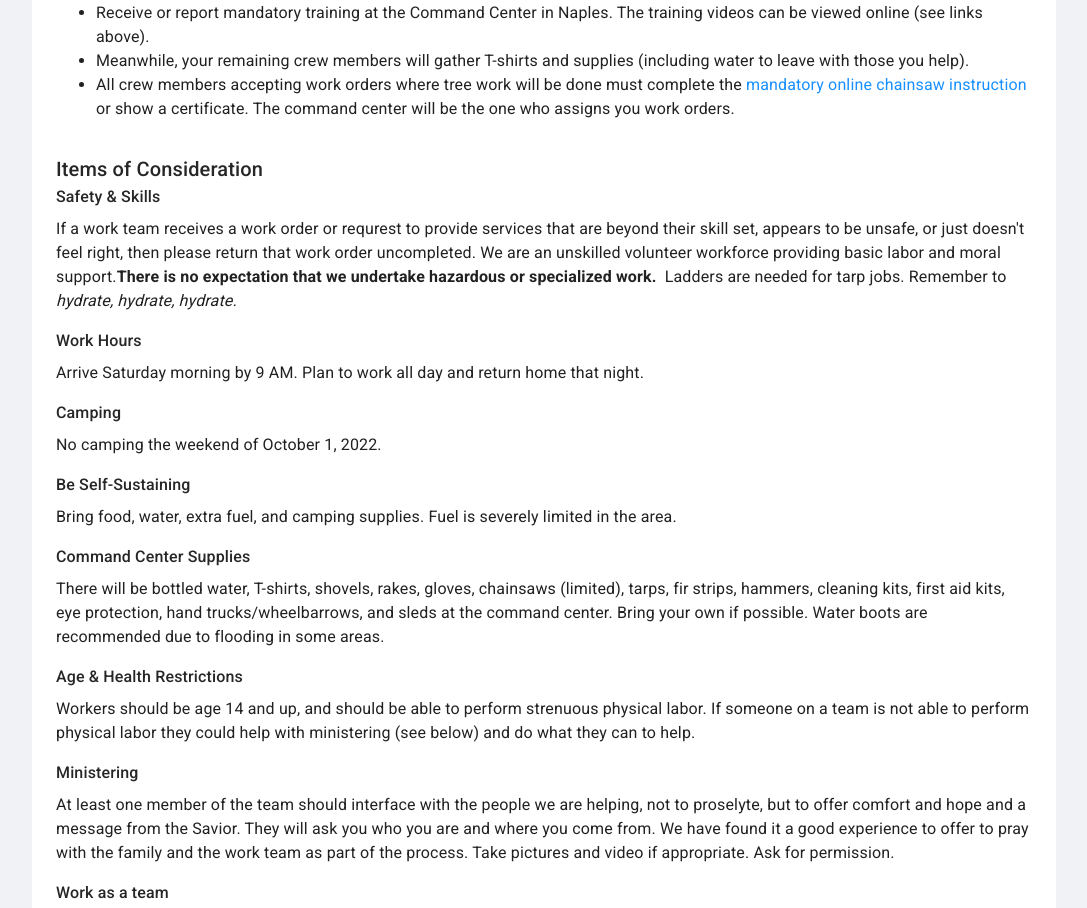
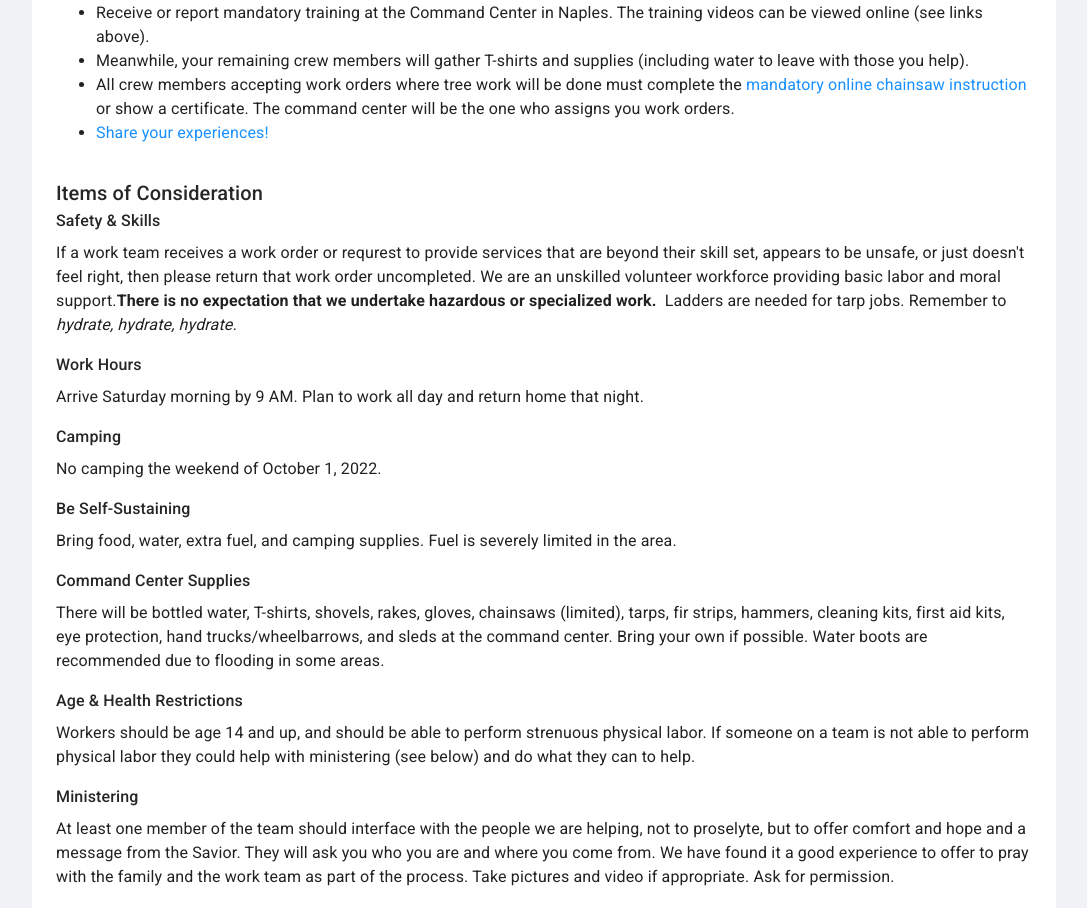
Before and after one commit to jaremieww/nase-disaster-relief, a React (Create React App) app: page /ian/naples in a window 1280 px wide. Shown: the part 1589-2497 px from the top of the page, without its empty margins (18-1105 px from the left). Built offline with nearby package versions, Linux system fonts and the light colour scheme.

Commit message:
Add link to share experiences on CC sites

```diff
--- a/src/CrewLeaderChecklist.tsx
+++ b/src/CrewLeaderChecklist.tsx
@@ -42,7 +42,7 @@ export default function CrewLeaderChecklist() {
       <li><a href="https://www.youtube.com/watch?v=ot4LZjtK0xo">Crisis Cleanup Basic Training</a></li>
     </ul>
 
-    <Title level={3}>Share a photo or story with North America Southeast Area leadership</Title>
+    <Title level={3} id="share">Share a photo or story with North America Southeast Area leadership</Title>
     <p>
       Disaster relief volunteers may have photos or stories to share. We encourage you to post those photos and stories to your stake Facebook page.
       Not a Facebook user? Email your three best photos, information about your experience and permission to use in reports, press releases to media, etc.
--- a/src/components/ian/CommandCenter.tsx
+++ b/src/components/ian/CommandCenter.tsx
@@ -181,6 +181,7 @@ function CrewLeaderChecklist({registrationLink, location}: CrewLeaderChecklistPr
         <a href="https://www.churchofjesuschrist.org/callings/church-safety-and-health/chainsaw-safety?lang=eng">mandatory online chainsaw instruction</a> or show a certificate.
         The command center will be the one who assigns you work orders.
       </li>
+      <li><a href="/crew-leader-checklist#share">Share your experiences!</a></li>
     </ul>
   </>
 }
```
